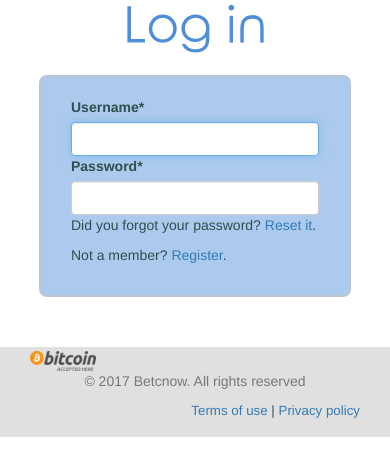
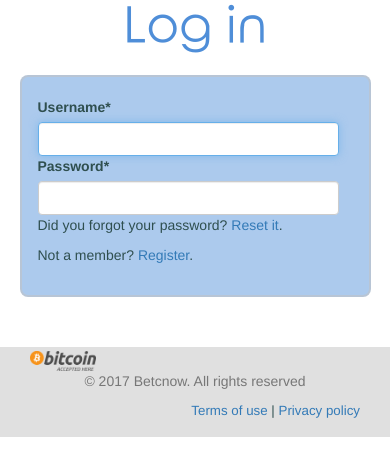
Before and after one commit to RewrGroup/AstroBurger, a Django app: page /accounts/login/ in a window 390 px wide. Shown: the part 128-604 px from the top of the page. Run offline with Django 3.2, Linux system fonts and the light colour scheme; some libraries are stand-ins or nearby versions; some web fonts are replaced.

Commit message:
captcha pantalla pequeña ajustada

```diff
--- a/betcnow/static/betcnow/css/betcnow.css
+++ b/betcnow/static/betcnow/css/betcnow.css
@@ -677,7 +677,8 @@ h4.puntos-BTCrace{
 		margin-top: 20px;
 	}
 	.caja-login{
-		width: 80%;
+		width: 90%;
+		padding-left: 1px;
 	}
 
 	#header{
```
